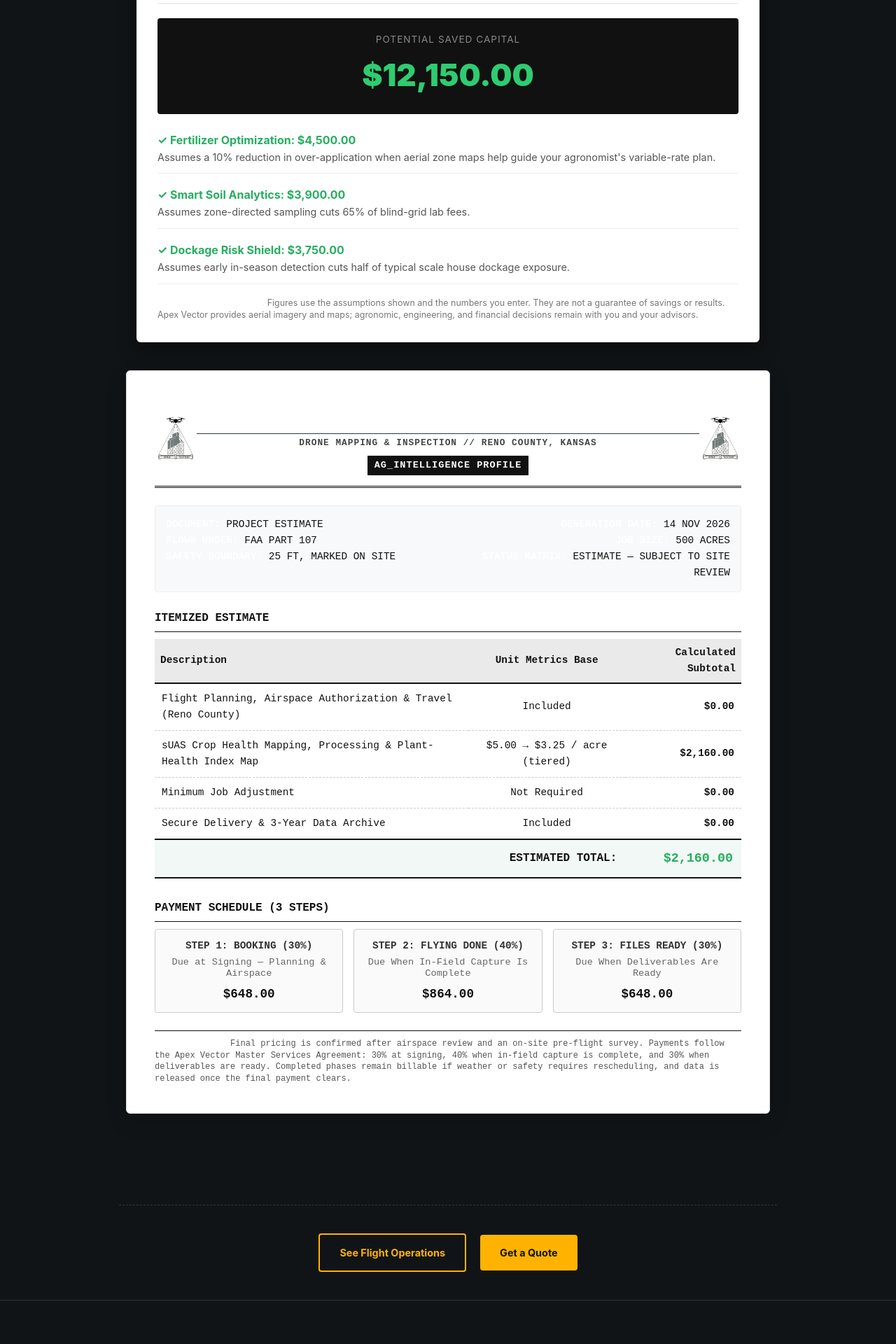
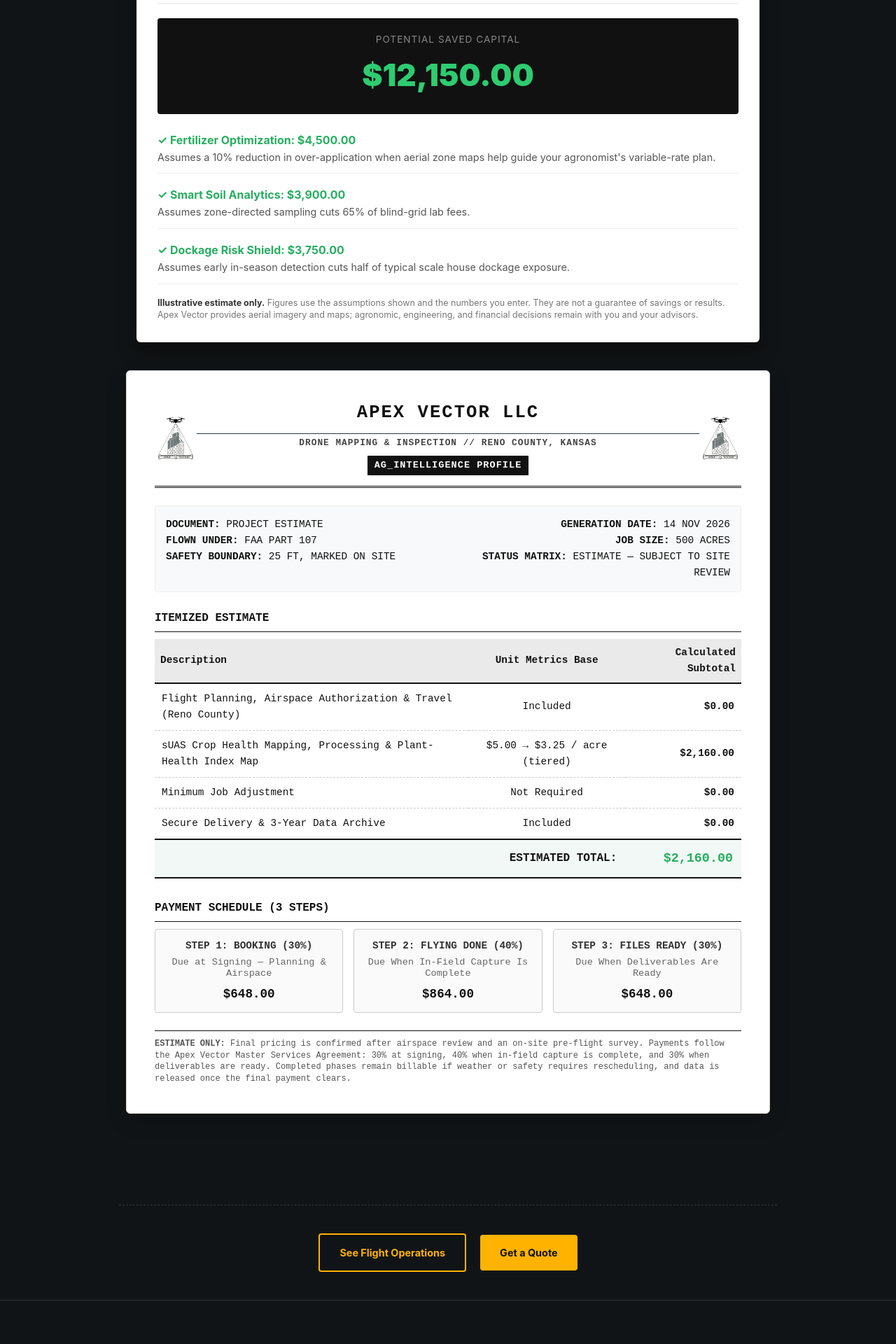
Before and after one commit to traviscloke126/traviscloke126.github.io, a Jekyll site: the page built from roi.html, in a window 1280 px wide. Shown: the part 1341-3261 px from the top of the page at 70% size. Built offline with Jekyll 4.4.1, drawn with Linux system fonts in a browser that asks for light colours.

Commit message:
Fix white-on-white bold text on ROI page; readable default link color
Co-Authored-By: Claude Opus 5.5 <noreply@anthropic.com>
Claude-Session: https://claude.ai/code/session_0121nintcSGA9dt3CWVEUt2o

```diff
--- a/_layouts/default.html
+++ b/_layouts/default.html
@@ -88,6 +88,7 @@
     h2 { font-size: 1.75rem; border-bottom: 1px solid var(--accent-border); padding-bottom: 8px; margin-top: 40px; }
     p, li { color: var(--text-secondary); font-size: 1.05rem; }
     strong { color: var(--text-primary); }
+    .mission-container a:not([class]), .mission-container a:not([class]):visited { color: var(--accent-amber); }
 
     /* The Hero Framework */
     .hero-section { text-align: center; padding: 40px 0 20px; }
--- a/roi.html
+++ b/roi.html
@@ -127,7 +127,7 @@ title: ROI Calculator
                 <span class="return-desc" style="color: #555555;">Assumes early in-season detection cuts half of typical scale house dockage exposure.</span>
             </div>
             <p style="font-size: 0.78rem; color: #777777; line-height: 1.4; margin: 6px 0 0;">
-                <strong>Illustrative estimate only.</strong> Figures use the assumptions shown and the numbers you enter. They are not a guarantee of savings or results. Apex Vector provides aerial imagery and maps; agronomic, engineering, and financial decisions remain with you and your advisors.
+                <strong style="color: #333333;">Illustrative estimate only.</strong> Figures use the assumptions shown and the numbers you enter. They are not a guarantee of savings or results. Apex Vector provides aerial imagery and maps; agronomic, engineering, and financial decisions remain with you and your advisors.
             </p>
         </div>
     </div>
@@ -144,7 +144,7 @@ title: ROI Calculator
 
         <!-- Central Flight Operations Title Core -->
         <div style="text-align: center; flex: 1;">
-            <h2 style="margin: 0; font-size: 1.6rem; font-weight: 900; letter-spacing: 2px; text-transform: uppercase;">APEX VECTOR LLC</h2>
+            <h2 style="color: #111111; margin: 0; font-size: 1.6rem; font-weight: 900; letter-spacing: 2px; text-transform: uppercase;">APEX VECTOR LLC</h2>
             <div style="font-size: 0.8rem; font-weight: bold; color: #444; margin-top: 3px; letter-spacing: 1px;">DRONE MAPPING &amp; INSPECTION // RENO COUNTY, KANSAS</div>
             <div style="font-size: 0.85rem; background: #111; color: #fff; display: inline-block; padding: 3px 10px; margin-top: 8px; font-weight: bold; text-transform: uppercase; letter-spacing: 1px;" id="proposal-sector-tag">AG_INTELLIGENCE PROFILE</div>
         </div>
@@ -156,14 +156,14 @@ title: ROI Calculator
     <!-- Metadata Field Logs Block -->
     <div style="display: grid; grid-template-columns: 1fr 1fr; gap: 15px; font-size: 0.9rem; margin-bottom: 25px; background: #f8f9fa; padding: 15px; border-radius: 4px; border: 1px solid #eee;">
         <div>
-            <strong>DOCUMENT:</strong> PROJECT ESTIMATE<br>
-            <strong>FLOWN UNDER:</strong> FAA PART 107<br>
-            <strong>SAFETY BOUNDARY:</strong> 25 FT, MARKED ON SITE
+            <strong style="color: inherit;">DOCUMENT:</strong> PROJECT ESTIMATE<br>
+            <strong style="color: inherit;">FLOWN UNDER:</strong> FAA PART 107<br>
+            <strong style="color: inherit;">SAFETY BOUNDARY:</strong> 25 FT, MARKED ON SITE
         </div>
         <div style="text-align: right;">
-            <strong>GENERATION DATE:</strong> <span id="proposal-live-date">15 OCT 2026</span><br>
-            <strong>JOB SIZE:</strong> <span id="proposal-display-scale">500 UNITS</span><br>
-            <strong>STATUS MATRIX:</strong> ESTIMATE — SUBJECT TO SITE REVIEW
+            <strong style="color: inherit;">GENERATION DATE:</strong> <span id="proposal-live-date">15 OCT 2026</span><br>
+            <strong style="color: inherit;">JOB SIZE:</strong> <span id="proposal-display-scale">500 UNITS</span><br>
+            <strong style="color: inherit;">STATUS MATRIX:</strong> ESTIMATE — SUBJECT TO SITE REVIEW
         </div>
     </div>
 
@@ -227,7 +227,7 @@ title: ROI Calculator
 
     <!-- Operating Directives Ground Rules Footer -->
     <div style="font-size: 0.75rem; color: #555; border-top: 1px solid #111; padding-top: 10px; line-height: 1.4;">
-        <strong>ESTIMATE ONLY:</strong> Final pricing is confirmed after airspace review and an on-site pre-flight survey. Payments follow the Apex Vector Master Services Agreement: 30% at signing, 40% when in-field capture is complete, and 30% when deliverables are ready. Completed phases remain billable if weather or safety requires rescheduling, and data is released once the final payment clears.
+        <strong style="color: inherit;">ESTIMATE ONLY:</strong> Final pricing is confirmed after airspace review and an on-site pre-flight survey. Payments follow the Apex Vector Master Services Agreement: 30% at signing, 40% when in-field capture is complete, and 30% when deliverables are ready. Completed phases remain billable if weather or safety requires rescheduling, and data is released once the final payment clears.
     </div>
 </div>
 
```
